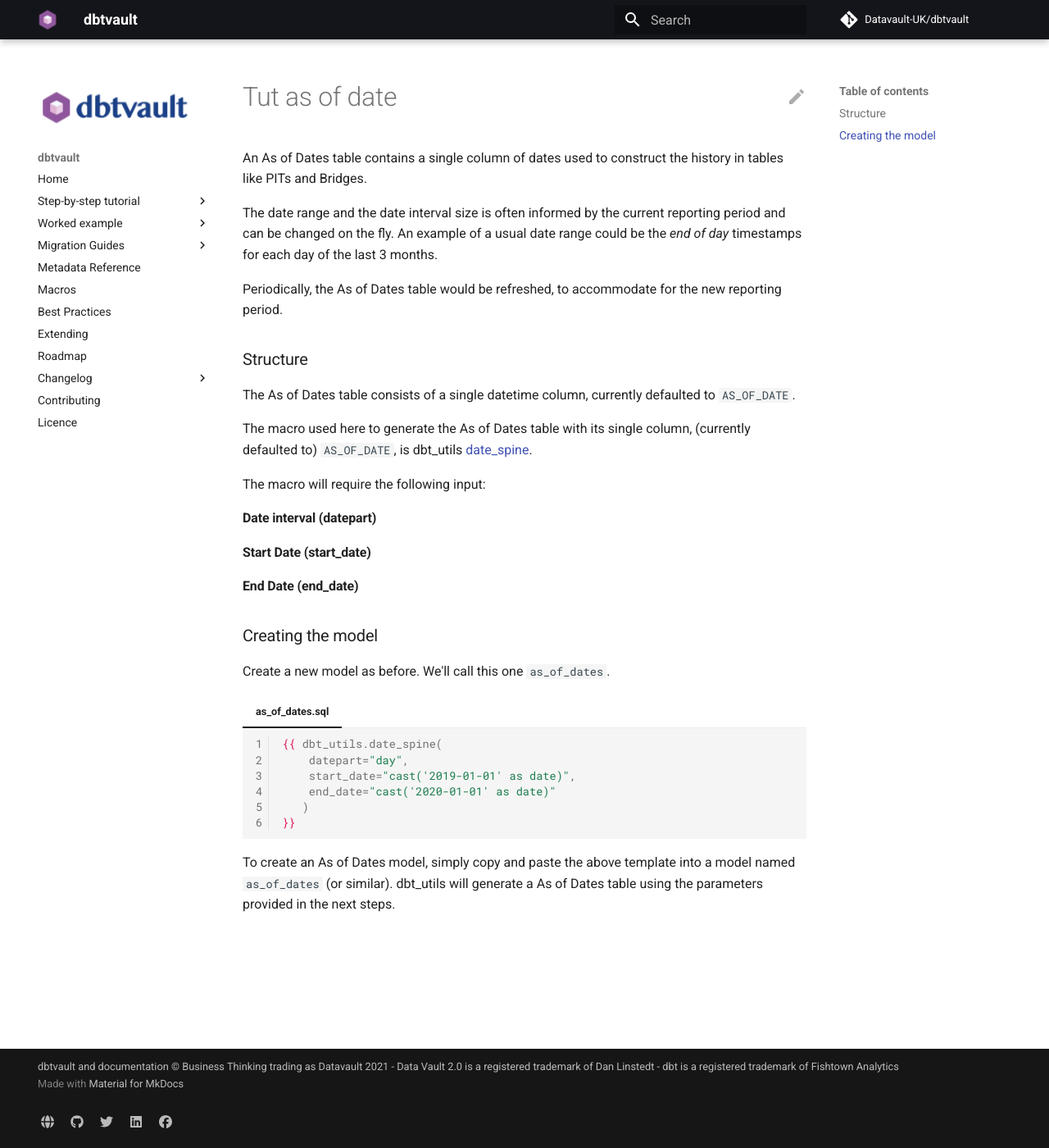
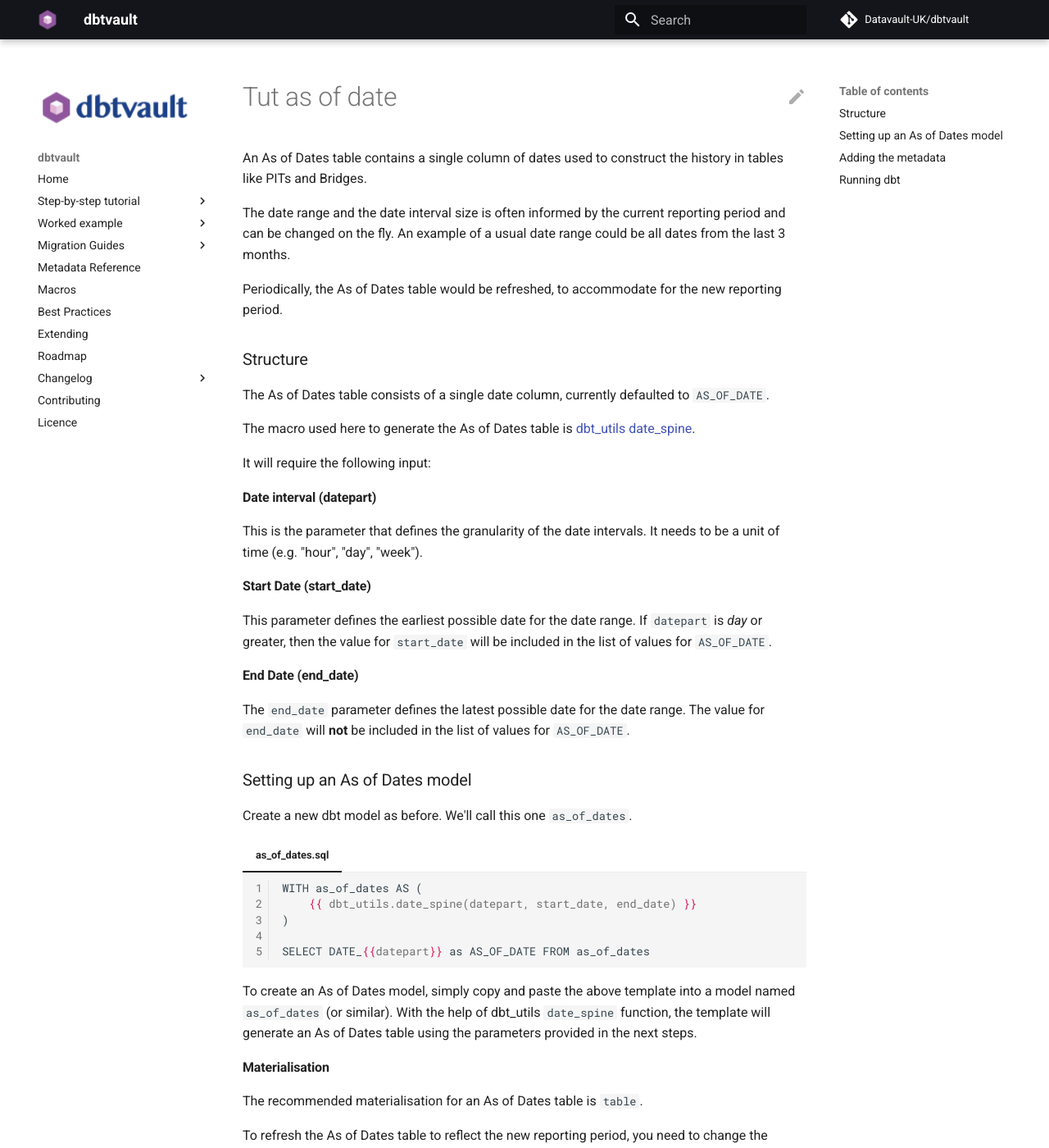
Before and after one commit to Datavault-UK/automate-dv-docs, an MkDocs documentation site: the page built from docs/tutorial/tut_as_of_date.md, in a window 1280 px wide and 1400 px high. Shown: the whole window at 82% size. Built offline with MkDocs 1.6.1 and Material for MkDocs 9.7.7, drawn with Linux system fonts in a browser that asks for light colours; comment, search, counter and statistics services are not loaded; some of the changed text lies outside the part shown.

Commit message:
AB#2020 - Finalised As of Dates tutorial

````diff
--- a/docs/tutorial/tut_as_of_date.md
+++ b/docs/tutorial/tut_as_of_date.md
@@ -1,38 +1,103 @@
 An As of Dates table contains a single column of dates used to construct the history in tables like PITs and Bridges.
 
 The date range and the date interval size is often informed by the current reporting period and can be changed on the fly.
-An example of a usual date range could be the _end of day_ timestamps for each day of the last 3 months.
+An example of a usual date range could be all dates from the last 3 months.
 
 Periodically, the As of Dates table would be refreshed, to accommodate for the new reporting period.
 
 ### Structure
 
-The As of Dates table consists of a single datetime column, currently defaulted to `AS_OF_DATE`.
+The As of Dates table consists of a single date column, currently defaulted to `AS_OF_DATE`.
 
-The macro used here to generate the As of Dates table with its single column, (currently defaulted to) `AS_OF_DATE`,
-is dbt_utils [date_spine](https://github.com/dbt-labs/dbt-utils#date_spine-source).
+The macro used here to generate the As of Dates table is [dbt_utils date_spine](https://github.com/dbt-labs/dbt-utils#date_spine-source).
 
-The macro will require the following input:
+It will require the following input:
 
 #### Date interval (datepart)
 
+This is the parameter that defines the granularity of the date intervals. It needs to be a unit of time
+(e.g. "hour", "day", "week").
+
 #### Start Date (start_date)
+
+This parameter defines the earliest possible date for the date range. If `datepart` is _day_ or greater, then the value
+for `start_date` will be included in the list of values for `AS_OF_DATE`.
 
 #### End Date (end_date)
 
-### Creating the model
+The `end_date` parameter defines the latest possible date for the date range. The value for `end_date` will **not** be
+included in the list of values for `AS_OF_DATE`.
 
-Create a new model as before. We'll call this one `as_of_dates`.
+### Setting up an As of Dates model
+
+Create a new dbt model as before. We'll call this one `as_of_dates`.
 
 === "as_of_dates.sql"
 
     ```jinja
-    {{ dbt_utils.date_spine(
-        datepart="day",
-        start_date="cast('2019-01-01' as date)",
-        end_date="cast('2020-01-01' as date)"
-       )
-    }}
+    WITH as_of_dates AS (
+        {{ dbt_utils.date_spine(datepart, start_date, end_date) }}
+    )
+
+    SELECT DATE_{{datepart}} as AS_OF_DATE FROM as_of_dates
     ```
+
 To create an As of Dates model, simply copy and paste the above template into a model named `as_of_dates` (or similar).
-dbt_utils will generate a As of Dates table using the parameters provided in the next steps.
+With the help of dbt_utils `date_spine` function, the template will generate an As of Dates table using the parameters
+provided in the next steps.
+
+#### Materialisation
+
+The recommended materialisation for an As of Dates table is `table`.
+
+To refresh the As of Dates table to reflect the new reporting period, you need to change the values in the parameters and
+run the dbt model again.
+
+### Adding the metadata
+
+Let's look at the metadata we need to provide to the as_of_dates template.
+
+| Parameter      | Value                               |
+| -------------- | ----------------------------------- |
+| datepart       | day                                 |
+| start_date     | to_date('2021/01/01', 'yyyy/mm/dd') |
+| end_date       | to_date('2021/04/01', 'yyyy/mm/dd') |
+
+When we provide the metadata above, our model should look like the following:
+
+=== "as_of_dates.sql"
+
+    ```jinja
+    {%- set datepart = "day" -%}
+    {%- set start_date="to_date('2021/01/01', 'yyyy/mm/dd')" -%}
+    {%- set end_date="to_date('2021/04/01', 'yyyy/mm/dd')" -%}
+
+    WITH as_of_dates AS (
+        {{ dbt_utils.date_spine(datepart=datepart,
+                                start_date=start_date,
+                                end_date=end_date) }}
+    )
+
+    SELECT DATE_{{datepart}} as AS_OF_DATE FROM as_of_dates
+    ```
+
+### Running dbt
+
+With our metadata provided and our model complete, we can run dbt to create our As of Dates table, as follows:
+
+=== "< dbt v0.20.x"
+    `dbt run -m as_of_dates`
+
+=== "> dbt v0.21.0"
+    `dbt run --select as_of_dates`
+
+And the resulting As of Dates table will look like this:
+
+| AS_OF_DATE   |
+| ------------ |
+| 2021-01-01   |
+| 2021-01-02   |
+| .            |
+| .            |
+| 2021-03-30   |
+| 2021-03-31   |
````
